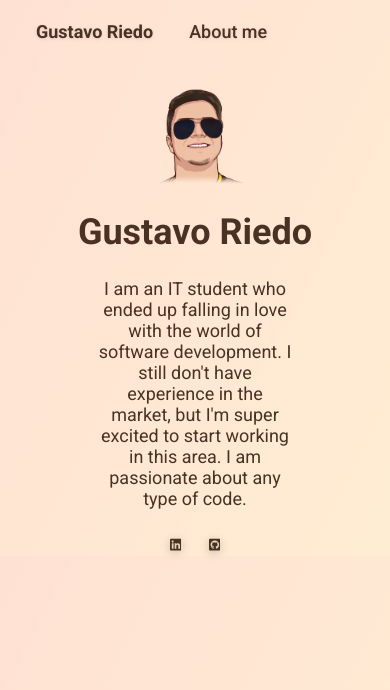
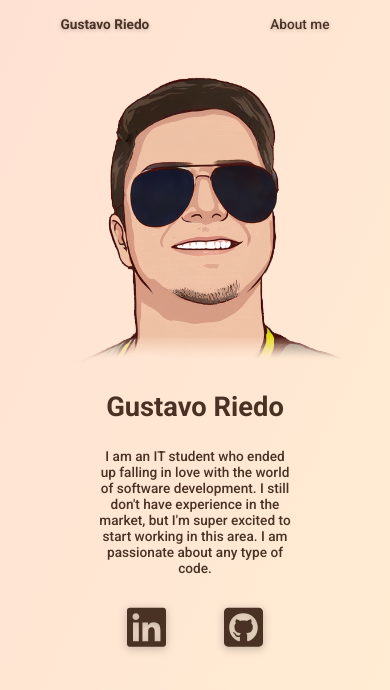
Before and after one commit to Gustavo-HR-Martinho/GustavoRiedoPage, a plain HTML site: page public/index.html in a window 390 px wide. Drawn offline with Linux system fonts and the light colour scheme.

Commit message:
Main page finished and Added comments

```diff
--- a/public/index.html
+++ b/public/index.html
@@ -3,11 +3,15 @@
 <head>
     <meta charset="UTF-8">
     <meta name="viewport" content="width=device-width, initial-scale=1.0">
+
+    <!-- Styles -->
     <link rel="stylesheet" href="../src/styles/general.css">
     <link rel="stylesheet" href="../src/styles/index.css">
+
     <title>Gustavo Riedo - Web Developer</title>
 </head>
 <body>
+    <!-- Navbar -->
     <nav class="navbar">
         <ul class="navbar-list">
             <li class="navbar-list-iten">
@@ -18,10 +22,14 @@
             </li>
         </ul>
     </nav>
+
+    <!-- Main content -->
     <main class="content">
-        <img src="../src/images/profilePic.png" alt="Gustavo Riedo" id="profilePic">
+        <img src="../src/images/profilePic.png" alt="Gustavo Riedo" id="profilePic"> <!-- My pic -->
         <h1>Gustavo Riedo</h1>
         <p>I am an IT student who ended up falling in love with the world of software development. I still don't have experience in the market, but I'm super excited to start working in this area. I am passionate about any type of code.</p>
+
+        <!-- Contact bar -->
         <section class="iconbar">
             <ul class="iconbar-list">
                 <li class="iconbar-list-iten">
--- a/src/styles/general.css
+++ b/src/styles/general.css
@@ -1,24 +1,36 @@
+/* Fonts import */
 @import url('https://fonts.googleapis.com/css2?family=Roboto:wght@400;500;700&display=swap');
 
+/* Root cofig and variables */
 :root{
+    font-size: 1.2vw;
+    font-family: 'Roboto', sans-serif;
+    color: var(--text-color);
+
+    /* Variables */
     --text-color: #493223;
     --navbar-height: 3.5rem;
-    font-size: 18px;
-    font-family: 'Roboto', sans-serif;
-    color: var(--text-color);
 }
 
+/* Initial style reset */
 *{
     margin: 0;
     padding: 0;
     border: 0;
 }
+
+/* Body background gradient */
 body{
-    background: linear-gradient(116.82deg, #FFE1D3 0%, #FFEDD3 100%);
+    background: linear-gradient(to bottom right, #FFE1D3 0%, #FFEDD3 100%);
+    background-repeat: no-repeat;
+    background-attachment: fixed;
 }
+
+/* Navbar style */
 .navbar{
     width: 100vw;
     height: var(--navbar-height);
+
     background-color: transparent;
 }
 .navbar-list{
@@ -35,14 +47,24 @@ body{
     margin-left: 2rem;
 }
 .navbar-list-link{
+    color: var(--text-color);
     font-weight: 500;
     text-decoration: none;
-    color: var(--text-color);
-    text-shadow: 0px 1px 4px rgba(0, 0, 0, 0.103);
+    text-shadow: 0px 1px 4px rgba(0, 0, 0, 0.25);
 }
 .navbar-list-iten:hover{
-    transform: translateY(-1px);
+    transform: translateY(-1px); /* Popup animation */
 }
-.active{
+.active{ /* Active navbar iten */
     font-weight: 700;
 }
+
+/* Responsiveness */
+@media only screen and (max-width: 600px){
+    :root{
+        font-size: 3.5vw;
+    }
+    .navbar-list-iten{
+        margin: 0 auto;
+    }
+}
--- a/src/styles/index.css
+++ b/src/styles/index.css
@@ -1,11 +1,14 @@
+/* Main page style */
 .content{
     width: 100vw;
     height: 100%;
+
     display: flex;
     flex-direction: column;
 }
-#profilePic{
+#profilePic{ /* My pic style */
     width: 25vw;
+
     margin: 0 auto;
     margin-top: 3vh;
 }
@@ -15,33 +18,50 @@ h1{
 }
 p{
     width: 50%;
+
+    font-weight: 500;
+    text-align: center;
+
     margin: 0 auto;
     margin-top: 3vh;
-    text-align: center;
 }
+
+/* Icon bar style */
 .iconbar{
     width: 20%;
+
     margin: 0 auto;
     margin-top: 3vh;
 }
 .iconbar-list{
-    list-style: none;
-
     display: flex;
     flex-direction: row;
     align-items: center;
+
+    list-style: none;
 }
 .iconbar-list-iten{
     margin: 0 auto;
 }
-.iconbar-list-link{
-    height: 3vw;
-    width: 3vw;
-}
 .iconbar-list-icon{
     width: 3vw;
+
     filter: drop-shadow(0px 2px 4px rgba(0, 0, 0, 0.25));
 }
-.iconbar-list-icon:hover{
+.iconbar-list-icon:hover{ /* Popup animation */
     transform: translateY(-1px);
 }
+
+/* Responsiveness */
+@media only screen and (max-width: 600px){
+    #profilePic{
+        width: 75vw;
+    }
+    .iconbar{
+        width: 50vw;
+    }
+    .iconbar-list-icon{
+        width: 10vw;
+        margin: 1vw;
+    }
+}
```
